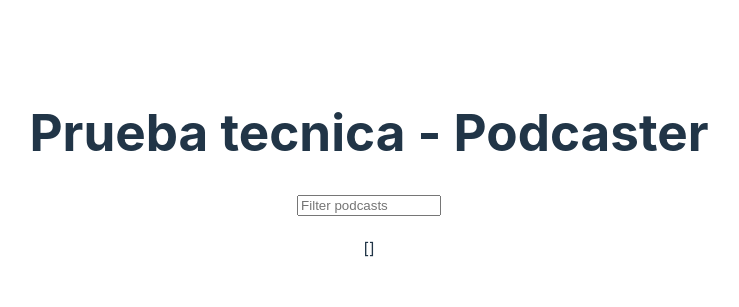
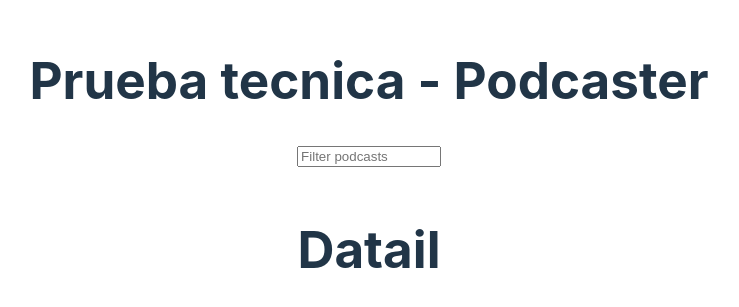
Before and after one commit to jsaldana-idrobo/podcaster, a React (Vite) app: page /detail in a window 1280 px wide. Shown: the part 235-542 px from the top of the page, without its empty margins (271-1010 px from the left). Built offline with nearby package versions, Linux system fonts and the light colour scheme; no server answers.

Commit message:
adding router to the project and firsts components

```diff
--- a/package.json
+++ b/package.json
@@ -11,7 +11,8 @@
   },
   "dependencies": {
     "react": "^18.2.0",
-    "react-dom": "^18.2.0"
+    "react-dom": "^18.2.0",
+    "react-router-dom": "^6.14.2"
   },
   "devDependencies": {
     "@types/react": "^18.2.15",
--- a/src/App.tsx
+++ b/src/App.tsx
@@ -1,5 +1,10 @@
 import { useEffect, useState } from "react";
+import { Route, Routes } from "react-router-dom";
+
 import "./App.css";
+
+import Detail from "./components/Detail";
+import Home from "./components/Home";
 import { Entry, Podcasts } from "./types.d";
 
 function App() {
@@ -50,7 +55,7 @@ function App() {
       : podcasts;
 
   return (
-    <div className="app">
+    <div>
       <h1>Prueba tecnica - Podcaster</h1>
       <input
         type="text"
@@ -58,7 +63,10 @@ function App() {
         className="filter"
         onChange={(e) => setFilter(e.target.value)}
       />
-      {JSON.stringify(filteredPodcasts)}
+      <Routes>
+        <Route path="/" element={<Home podcasts={filteredPodcasts} />} />
+        <Route path="/detail" element={<Detail />} />
+      </Routes>
     </div>
   );
 }
--- /dev/null
+++ b/src/components/Card.tsx
@@ -0,0 +1,26 @@
+// src/Card.tsx
+import React from "react";
+import { Link } from "react-router-dom";
+import { Entry } from "../types.d";
+
+interface CardProps {
+  podcast: Entry;
+}
+
+const Card: React.FC<CardProps> = ({ podcast }) => {
+  console.log(podcast);
+
+  return (
+    <Link to={`/detail/${podcast.id.attributes["im:id"]}`}>
+      <div className="card">
+        <img
+          src={podcast["im:image"][0].label}
+          alt={podcast["im:name"].label}
+        />
+        <h3>{podcast["im:name"].label}</h3>
+      </div>
+    </Link>
+  );
+};
+
+export default Card;
--- /dev/null
+++ b/src/components/Detail.tsx
@@ -0,0 +1,5 @@
+const Detail = () => {
+  return <h1>Datail</h1>;
+};
+
+export default Detail;
--- /dev/null
+++ b/src/components/Home.tsx
@@ -0,0 +1,20 @@
+// src/Home.tsx
+import React from "react";
+import { Entry } from "../types.d";
+import Card from "./Card";
+
+interface HomeProps {
+  podcasts: Entry[];
+}
+
+const Home: React.FC<HomeProps> = ({ podcasts }) => {
+  return (
+    <div className="home">
+      {podcasts.map((entry: Entry) => (
+        <Card key={entry.id.attributes["im:id"]} podcast={entry} />
+      ))}
+    </div>
+  );
+};
+
+export default Home;
--- a/src/main.tsx
+++ b/src/main.tsx
@@ -1,5 +1,10 @@
 import ReactDOM from "react-dom/client";
+import { BrowserRouter } from "react-router-dom";
 import App from "./App.tsx";
 import "./index.css";
 
-ReactDOM.createRoot(document.getElementById("root")!).render(<App />);
+ReactDOM.createRoot(document.getElementById("root")!).render(
+  <BrowserRouter>
+    <App />
+  </BrowserRouter>
+);
--- a/src/types.d.tsx
+++ b/src/types.d.tsx
@@ -27,7 +27,7 @@ export interface Link2 {
 }
 
 export interface Entry {
-  "im:name": string;
+  "im:name": { label: string };
   "im:image": ImImage[];
   summary: string;
   "im:price": ImPrice;
```
Also changed, not shown: 1 other file (tests, documents, lock files or other folders).
